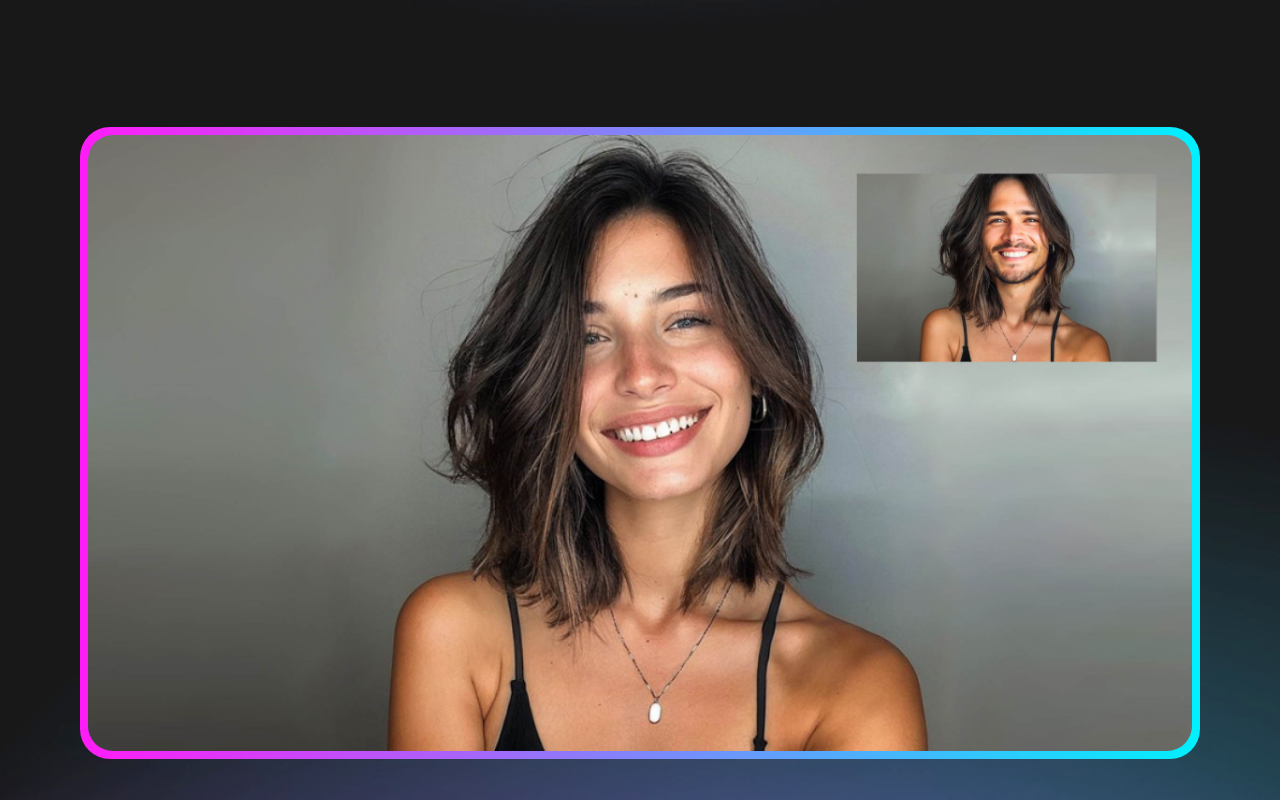
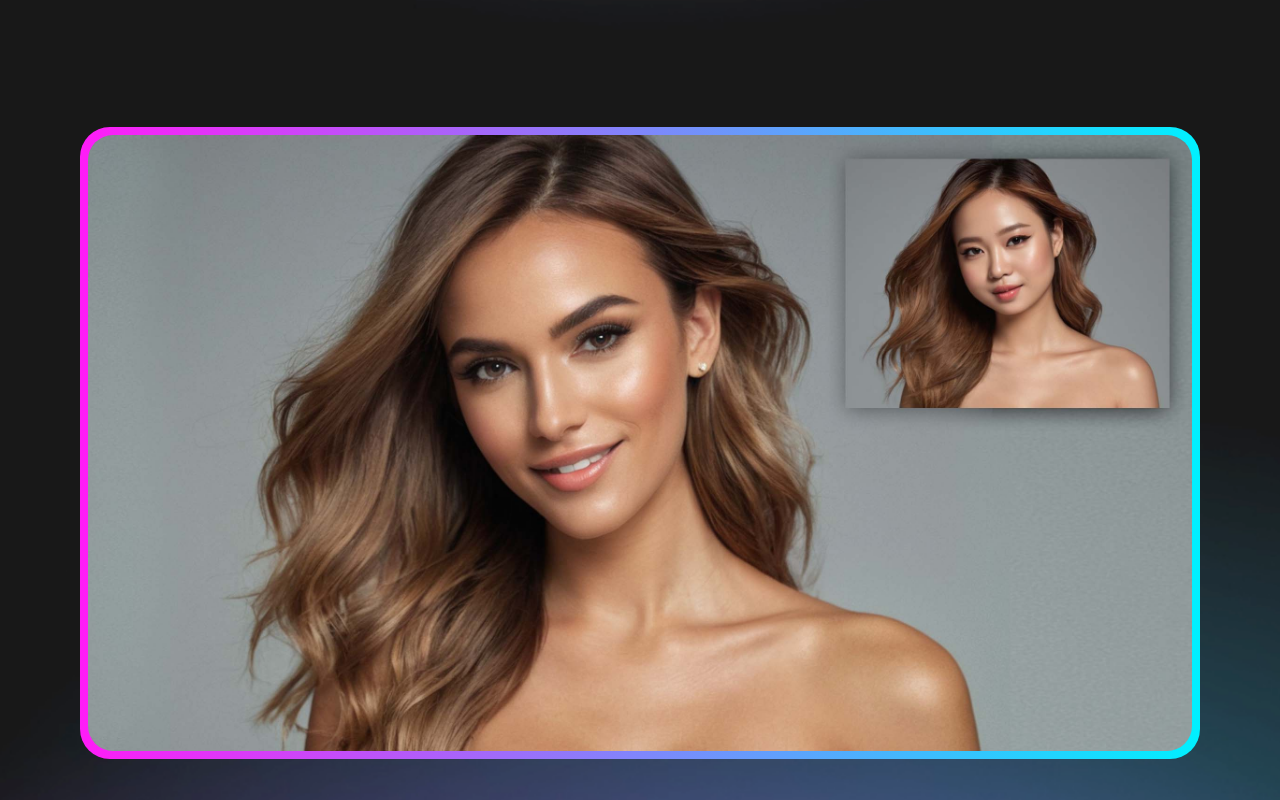
Before and after one commit to rickychan0611/popchat, a Next.js app: page / in a window 1280 px wide. Shown: the part 440-1240 px from the top of the page. Built offline with nearby package versions, Linux system fonts and the light colour scheme.

Commit message:
change main pic

```diff
--- a/src/pages/index.tsx
+++ b/src/pages/index.tsx
@@ -70,7 +70,7 @@ const Home = () => {
               className="flex flex-1 justify-center items-center rounded-[30px] mt-0 lg:mt-28
                p-1 sm:p-2 m-4 bg-gradient-to-r from-[#FF1CF7] to-[#00F0FF]"
             >
-              <ResponsiveImage src="/main-1.jpg" className="rounded-[25px]" />
+              <ResponsiveImage src="/main-2.jpg" className="rounded-[25px]" />
             </div>
           </div>
           <div className="font-serif text-3xl sm:text-[45px] italic mt-2 sm:mt-8 sm:leading-[70px]">
```
Also changed, not shown: public/main-2.jpg (added).
